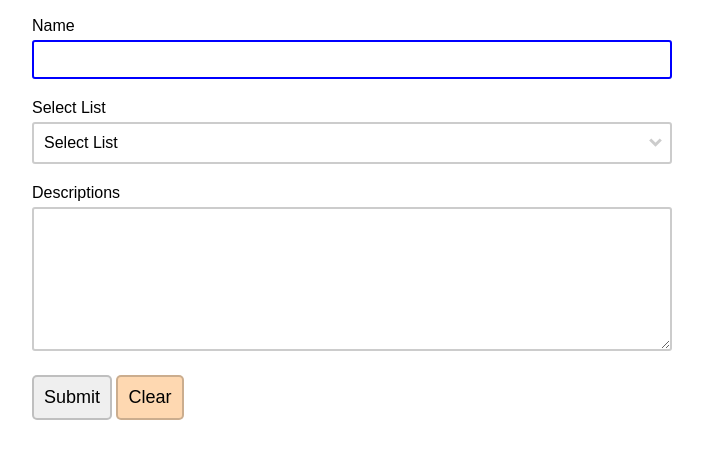
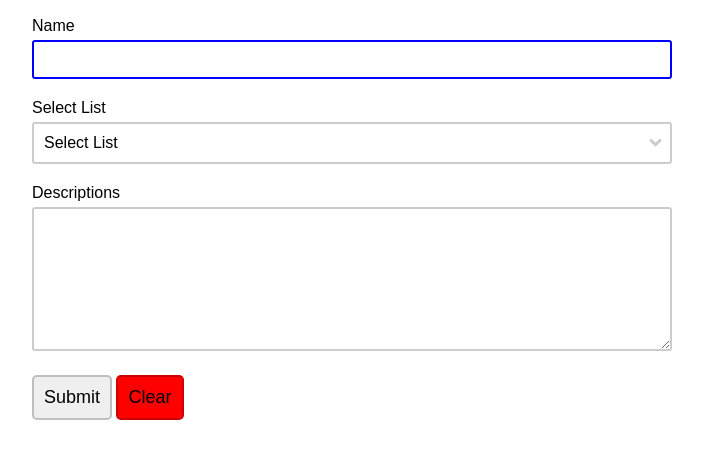
Before and after one commit to shashi2030/feedbackForm, a website: page public/index.html in a window 1280 px wide. Shown: the part 126-584 px from the top of the page, without its empty margins (288-991 px from the left). Drawn offline with Linux system fonts and the light colour scheme.

Commit message:
code changes

```diff
--- a/public/index.html
+++ b/public/index.html
@@ -29,7 +29,7 @@
 			<label>Descriptions</label>
 			<textarea rows="8" id="desc"  class="focusable" ></textarea>
 		</div>
-		<div class="row"><button class="focusable" onclick="submitForm()" >Submit</button> <button class="focusable" style="background:#fed8b1">Clear</button></div>
+		<div class="row"><button class="focusable" onclick="submitForm()" >Submit</button> <button class="focusable" style="background:#ff0000">Clear</button></div>
 	</form>
 </div>
 <script src="spatial_navigation.js"></script>
@@ -54,7 +54,7 @@
 	// Focus the first navigable element.
 	SpatialNavigation.focus();
 
-	});
+
 
 
 	var formsubmittedmsg = document.getElementById("form-submitted-msg");
@@ -117,6 +117,10 @@
 		},2000)
 	}
 
+	});
+
+
+
     </script>
 </body>
 </html>
```
